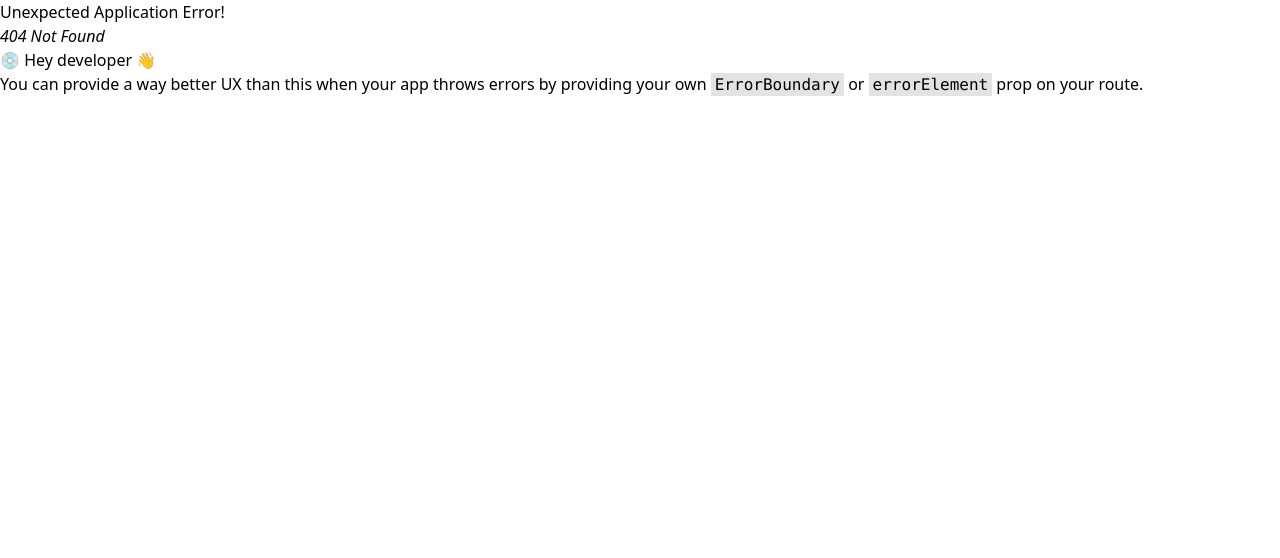
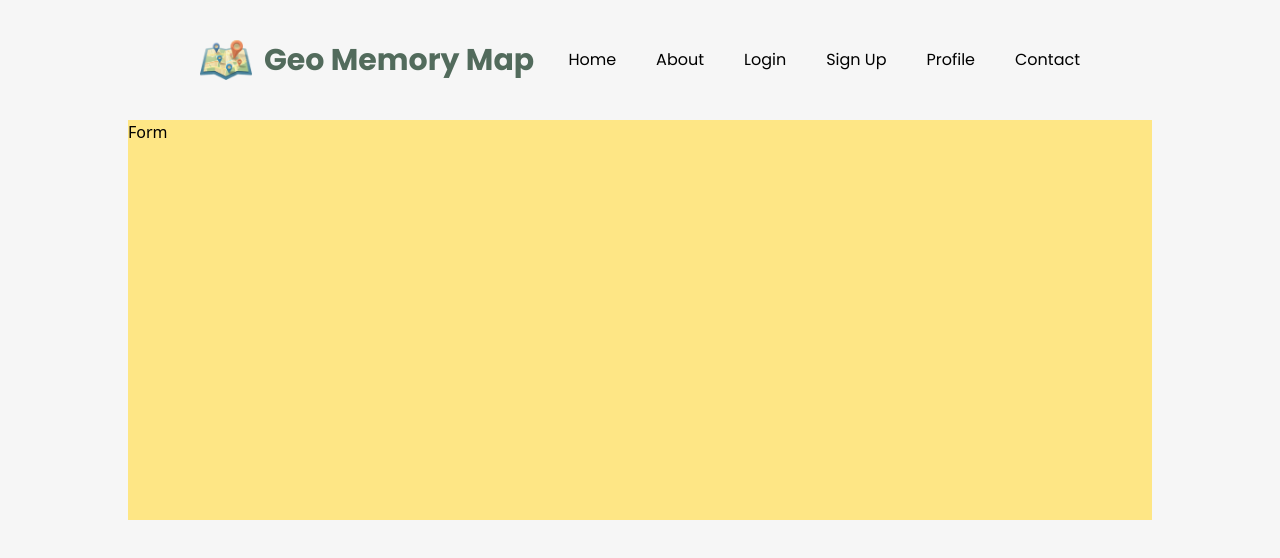
Before and after one commit to UCC-Batch-26/geomemorymap, a React (Vite) app in the folder apps/frontend/: page /user in a window 1280 px wide. Before the commit this address had no page. Shown: the top 558 px of the page. Built offline with nearby package versions, Linux system fonts and the light colour scheme.

Commit message:
fix: commit sync

```diff
--- a/apps/frontend/src/app.jsx
+++ b/apps/frontend/src/app.jsx
@@ -5,6 +5,7 @@ import BaseLayout from '@/modules/home/layouts/base-layout';
 import SignUpPage from '@/modules/auth/pages/sign-up-page';
 import LoginPage from '@/modules/auth/pages/log-in-page';
 import ContactPage from '@/modules/home/pages/contact-page';
+import ProfilePage from '@/modules/home/pages/profile-page';
 
 const router = createBrowserRouter([
   {
@@ -15,6 +16,7 @@ const router = createBrowserRouter([
       { path: '/about', element: <AboutPage /> },
       { path: '/signup', element: <SignUpPage /> },
       { path: '/login', element: <LoginPage /> },
+      { path: '/user', element: <ProfilePage /> },
       { path: '/contact', element: <ContactPage /> },
     ],
   },
--- a/apps/frontend/src/modules/common/components/navbar.jsx
+++ b/apps/frontend/src/modules/common/components/navbar.jsx
@@ -25,6 +25,9 @@ function NavBar() {
           <Link to={'/signup'}>Sign Up</Link>
         </li>
         <li>
+          <Link to={'/user'}>Profile</Link>
+        </li>
+        <li>
           <Link to={'/contact'}>Contact</Link>
         </li>
       </ul>
--- /dev/null
+++ b/apps/frontend/src/modules/home/pages/profile-page.jsx
@@ -0,0 +1,9 @@
+function ProfilePage() {
+    return (
+        <div className='flex items-center justify-center'>
+        <div className='grid grid-cols-2 gap-4 bg-amber-200 h-[50vh] w-[80vw]'>Form</div>
+        </div>
+     );
+}
+
+export default ProfilePage;
```
